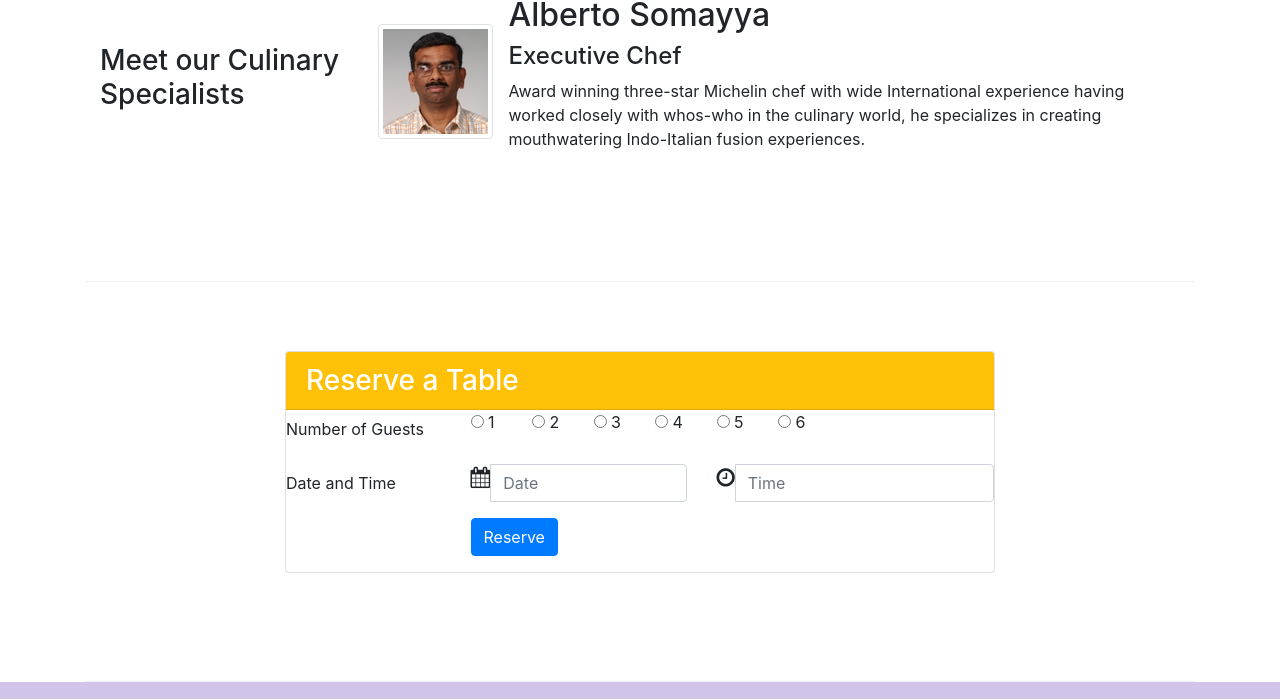
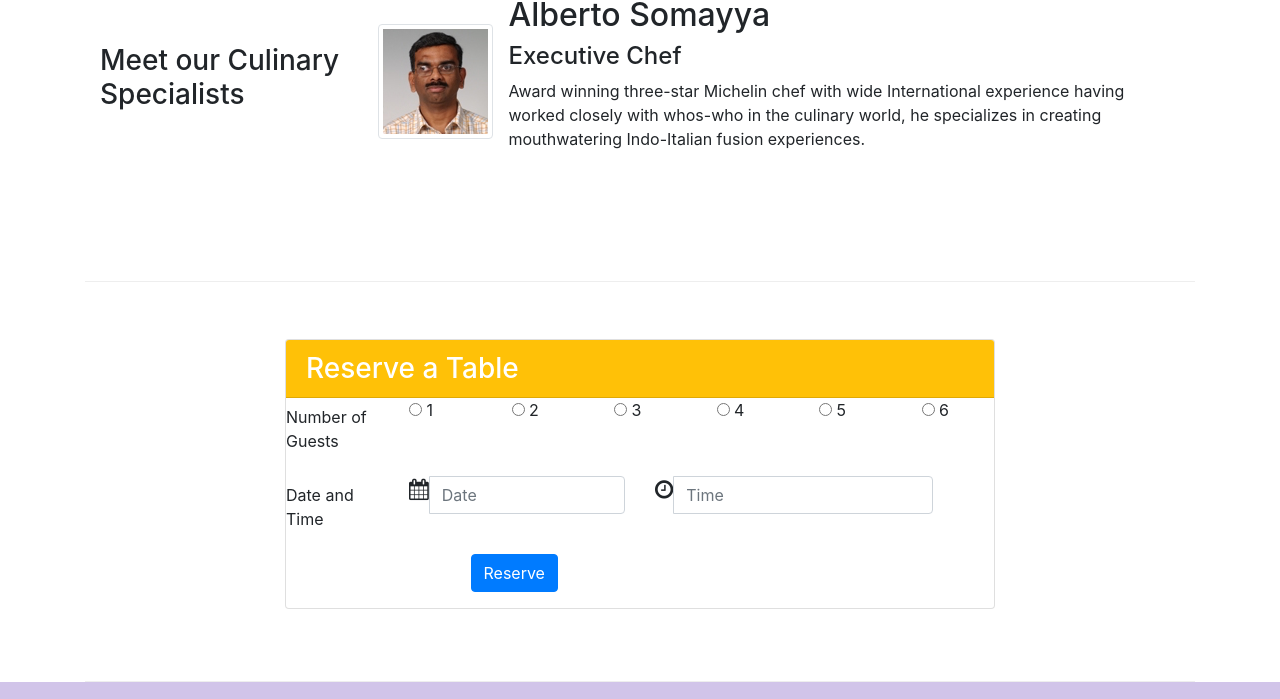
Before and after one commit to AStibrany/BstrapProject1, a website: page index.html in a window 1280 px wide. Shown: the part 1240-1939 px from the top of the page. Drawn offline with nearby package versions, Linux system fonts and the light colour scheme.

Commit message:
assignment 2 refined

```diff
--- a/index.html
+++ b/index.html
@@ -43,7 +43,8 @@
                     <img src="img/logo.png" class="img-fluid">
                 </div>
                 <div class="col-12 col-sm-3 align-self-center">
-                        <a role="button" class="btn btn-warning btn-sm" href="#resform">Reserve Table</a>
+                      <a role="button" class="btn btn-warning btn-sm text-white btn-block" href="#resform">Reserve Table</a>
+
                 </div>
             </div>
         </div>
@@ -120,16 +121,17 @@
 
             <form>
               <div class="form-group row">
-                  <label for="numofguests" class="col-md-3 col-form-label">Number of Guests</label>
-                  <div class="col-1"><input type="radio" id="numofguests" name="numofguests" value="1"> 1</div>
-                  <div class="col-1"><input type="radio" id="numofguests" name="numofguests" value="2"> 2</div>
-                  <div class="col-1"><input type="radio" id="numofguests" name="numofguests" value="3"> 3</div>
-                  <div class="col-1"><input type="radio" id="numofguests" name="numofguests" value="4"> 4</div>
-                  <div class="col-1"><input type="radio" id="numofguests" name="numofguests" value="5"> 5</div>
-                  <div class="col-1"><input type="radio" id="numofguests" name="numofguests" value="6"> 6</div>
+                  <label for="numofguests" class="col-md-2 col-form-label">Number of Guests</label>
+
+                  <div class="col"><input type="radio" id="numofguests" name="numofguests" value="1"> 1</div>
+                  <div class="col"><input type="radio" id="numofguests" name="numofguests" value="2"> 2</div>
+                  <div class="col"><input type="radio" id="numofguests" name="numofguests" value="3"> 3</div>
+                  <div class="col"><input type="radio" id="numofguests" name="numofguests" value="4"> 4</div>
+                  <div class="col"><input type="radio" id="numofguests" name="numofguests" value="5"> 5</div>
+                  <div class="col"><input type="radio" id="numofguests" name="numofguests" value="6"> 6</div>
             </div>
             <div class="form-group row">
-                  <label for="date" class="col-12 col-md-3 col-form-label">Date and Time</label>
+                  <label for="date" class="col-12 col-md-2 col-form-label">Date and Time</label>
                   <div class="col-12 col-sm-6 col-md-4">
                     <div class="input-group">
                       <div class="input-group-addon">
@@ -157,9 +159,7 @@
     <div class="col-12 col sm2"></div>
   </div>
 
-        <!-- new code is above here for table and card-->
     </div>
-
     <footer class="footer">
         <div class="container">
             <div class="row">
```
Also changed, not shown: 1 other file.
